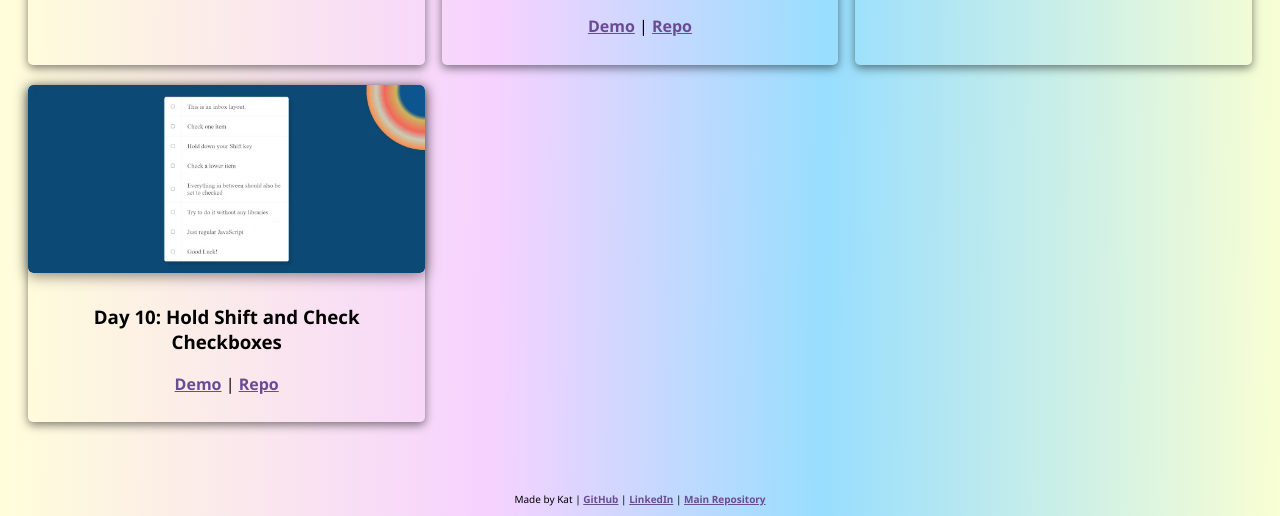
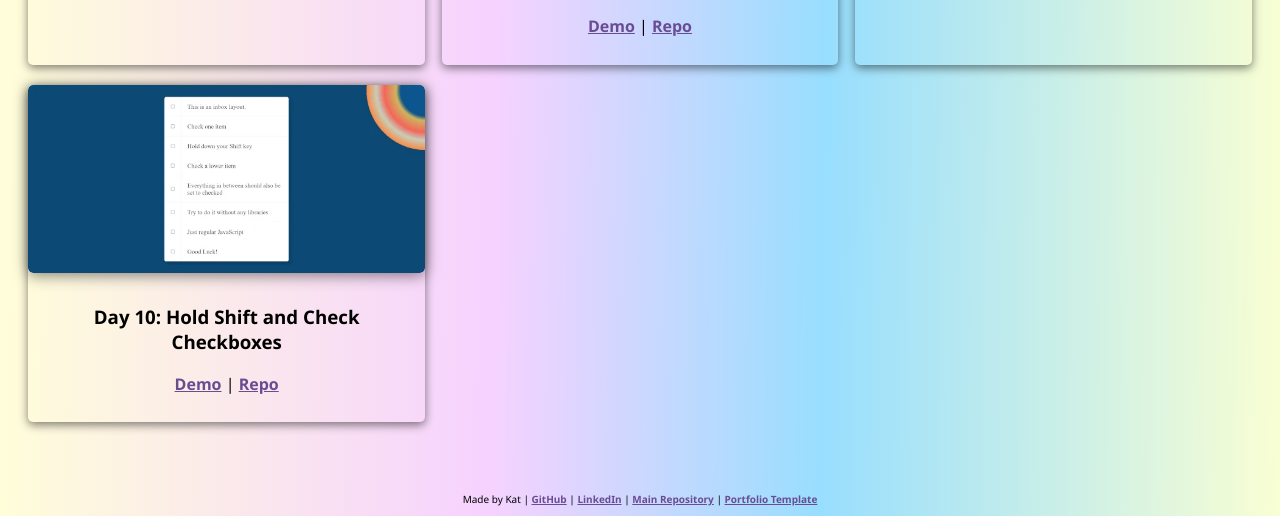
Before and after one commit to web3kat/JavaScript30, a plain HTML site: page index.html in a window 1280 px wide. Shown: the part 1165-1681 px from the top of the page. Drawn offline with Linux system fonts and the light colour scheme.

Commit message:
Added link to portfolio template

```diff
--- a/index.html
+++ b/index.html
@@ -359,7 +359,8 @@
     <footer>
         Made by Kat | <a href="https://github.com/katmohd" target="_blank">GitHub</a> | <a
             href="https://www.linkedin.com/in/katmohd/" target="_blank">LinkedIn</a> | <a
-            href="https://github.com/katmohd/JavaScript30" target="_blank">Main Repository</a>
+            href="https://github.com/katmohd/JavaScript30" target="_blank">Main Repository</a> | <a
+            href="https://github.com/katmohd/Portfolio-Template" target="_blank">Portfolio Template</a>
     </footer>
 
     <script>
```
